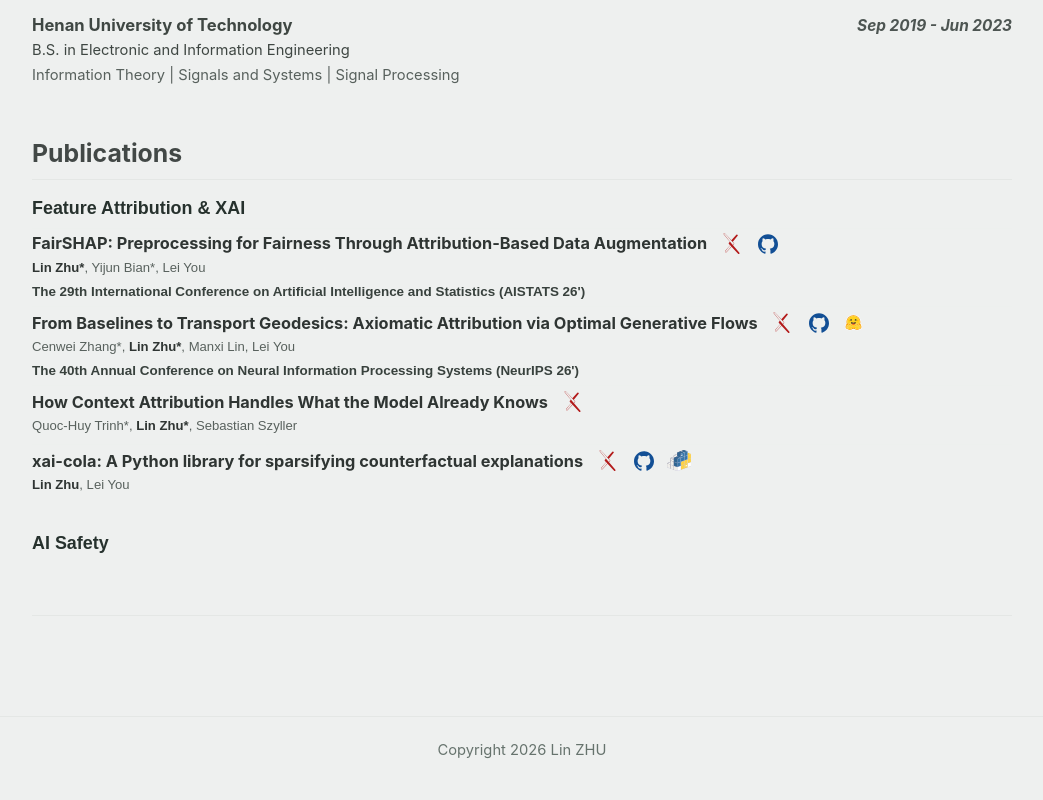
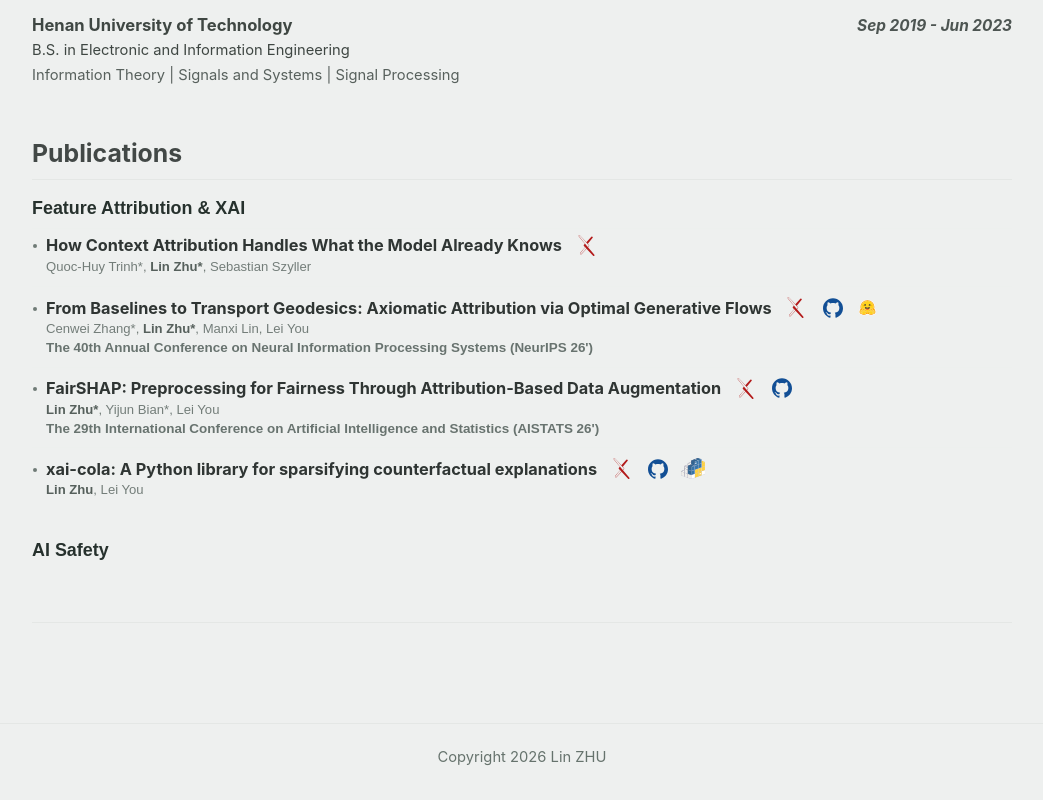
Before and after one commit to lin1zhu0216/lin1zhu0216.github.io, a React (Vite) app: page / in a window 1280 px wide. Shown: the part 1021-1821 px from the top of the page, without its empty margins (118-1161 px from the left). Built offline with nearby package versions, Linux system fonts and the light colour scheme.

Commit message:
Refine publication list layout

```diff
--- a/src/App.css
+++ b/src/App.css
@@ -245,12 +245,13 @@
 }
 
 .publication {
-  padding: 4px 0;
+  position: relative;
+  padding: 9px 0;
   border-top: 1px solid #edf0ee;
 }
 
 .publication:first-child {
-  padding-top: 3px;
+  padding-top: 5px;
 }
 
 .publication__row {
@@ -258,19 +259,32 @@
 }
 
 .publication__body {
+  padding-left: 14px;
   min-width: 0;
 }
 
 .publication__title {
+  position: relative;
   display: flex;
   flex-wrap: nowrap;
   align-items: center;
   gap: 8px;
-  margin: 0 0 3px;
+  margin: 0 0 1px;
   color: #2f3533;
   font-size: 1.02rem;
   font-weight: 750;
   line-height: 1.36;
+}
+
+.publication__title::before {
+  position: absolute;
+  top: 0.64em;
+  left: -13px;
+  width: 4px;
+  height: 4px;
+  border-radius: 50%;
+  background: #6f7b76;
+  content: "";
 }
 
 .publication__title-text {
@@ -280,25 +294,25 @@
 
 
 .publication__authors {
-  margin: 0 0 4px;
-  color: #58615d;
+  margin: 0 0 1px;
+  color: #737d79;
   font-family: Arial, sans-serif;
   font-size: 0.82rem;
-  line-height: 1.52;
+  line-height: 1.38;
 }
 
 .publication__authors strong {
-  color: #2f3533;
+  color: #56605c;
   font-weight: 780;
 }
 
 .publication__venue {
   margin: 0;
-  color: #38413d;
+  color: #68736f;
   font-family: Arial, sans-serif;
   font-size: 0.84rem;
   font-weight: 770;
-  line-height: 1.5;
+  line-height: 1.38;
 }
 
 .publication__links {
--- a/src/data/publications.ts
+++ b/src/data/publications.ts
@@ -15,13 +15,10 @@ export const publicationSections: PublicationSection[] = [
     title: "Feature Attribution & XAI",
     papers: [
       {
-        authors: "Lin Zhu*, Yijun Bian*, Lei You",
-        title: "FairSHAP: Preprocessing for Fairness Through Attribution-Based Data Augmentation",
-        venue:
-          "The 29th International Conference on Artificial Intelligence and Statistics (AISTATS 26')",
+        authors: "Quoc-Huy Trinh*, Lin Zhu*, Sebastian Szyller",
+        title: "How Context Attribution Handles What the Model Already Knows",
         links: [
-          { label: "arxiv", href: "https://arxiv.org/abs/2505.11111" },
-          { label: "code", href: "https://github.com/ZhuMuMu0216/FairSHAP" },
+          { label: "arxiv", href: "https://arxiv.org/abs/2607.23804" },
         ],
       },
       {
@@ -36,10 +33,13 @@ export const publicationSections: PublicationSection[] = [
         ],
       },
       {
-        authors: "Quoc-Huy Trinh*, Lin Zhu*, Sebastian Szyller",
-        title: "How Context Attribution Handles What the Model Already Knows",
+        authors: "Lin Zhu*, Yijun Bian*, Lei You",
+        title: "FairSHAP: Preprocessing for Fairness Through Attribution-Based Data Augmentation",
+        venue:
+          "The 29th International Conference on Artificial Intelligence and Statistics (AISTATS 26')",
         links: [
-          { label: "arxiv", href: "https://arxiv.org/abs/2607.23804" },
+          { label: "arxiv", href: "https://arxiv.org/abs/2505.11111" },
+          { label: "code", href: "https://github.com/ZhuMuMu0216/FairSHAP" },
         ],
       },
       {
```
